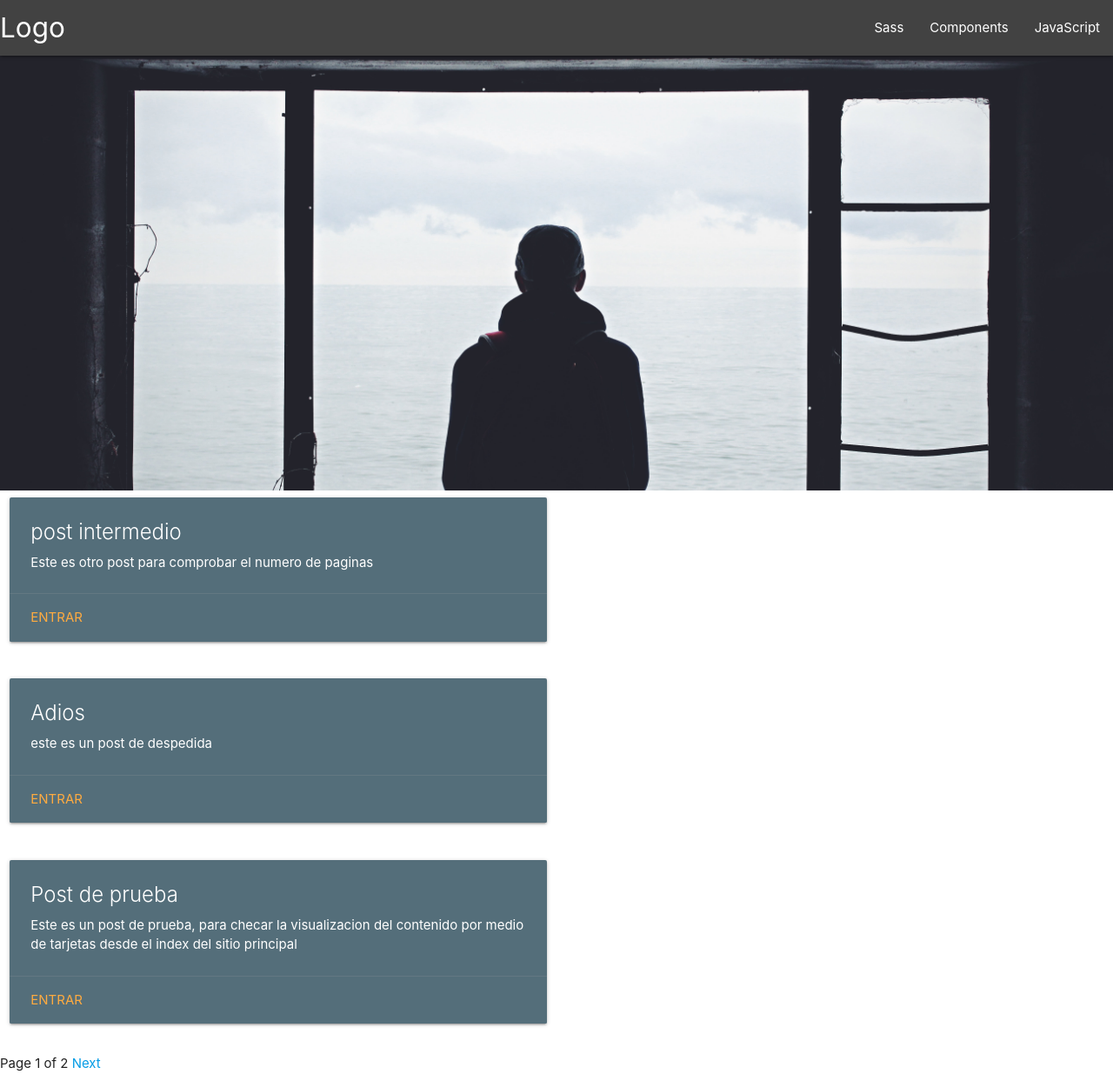
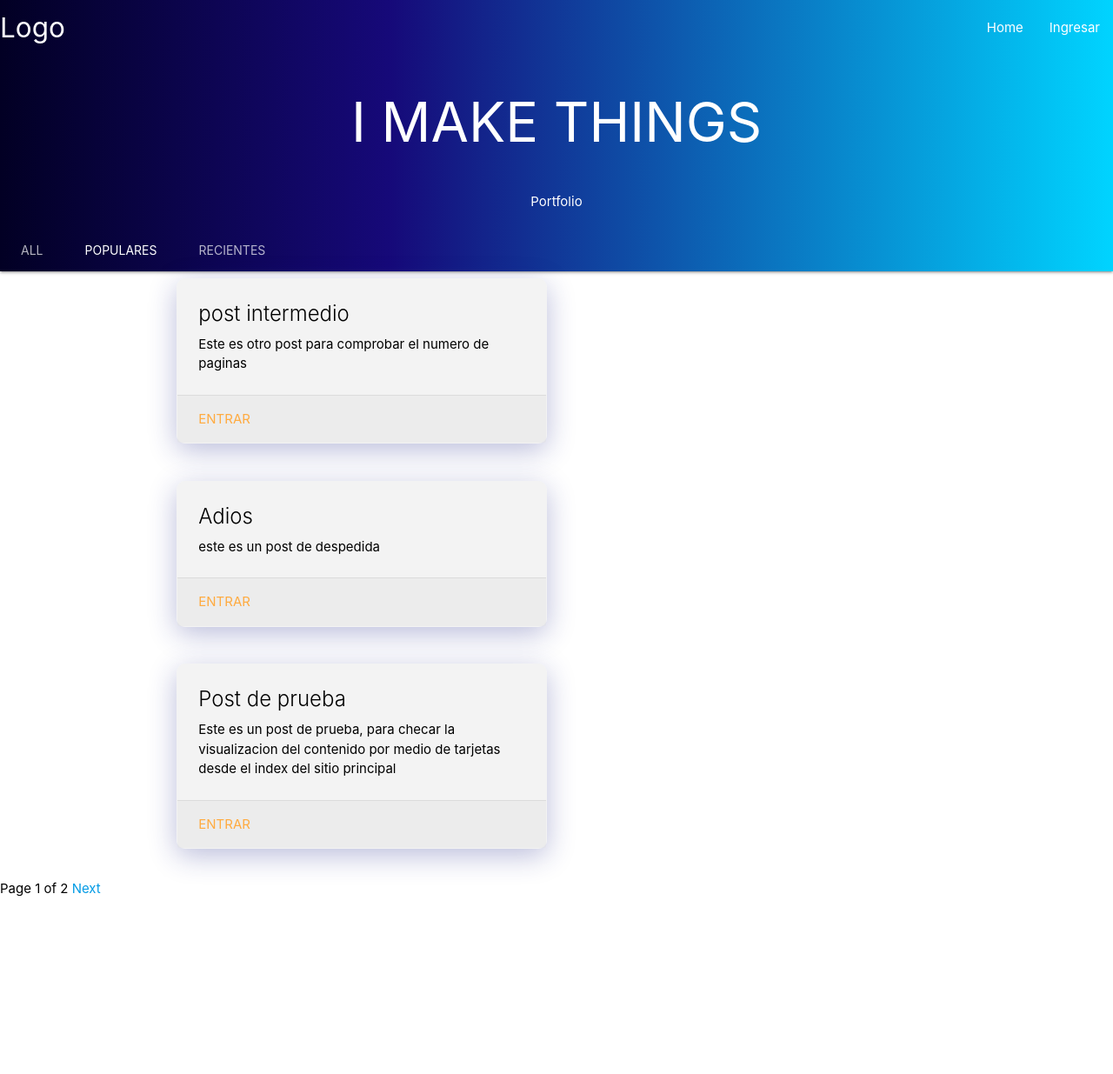
Before and after one commit to nestorjuarezR/blogdjango, a Django app: page /blogapp/ in a window 1280 px wide. Shown: the whole page at 87% size. After the commit the page ends 1031 px from the top, so only its background shows below. Run offline with Django 4.2, Linux system fonts and the light colour scheme; data comes from the database, SQL or seed files in the repository; some libraries are stand-ins or nearby versions.

Commit message:
Se cambia diseño de index

```diff
--- /dev/null
+++ b/blogapp/static/blogapp/css/style.css
@@ -0,0 +1,18 @@
+nav {
+    background: rgb(2, 0, 36);
+    background: linear-gradient(90deg, rgba(2, 0, 36, 1) 0%, rgba(22, 9, 121, 1) 35%, rgba(0, 212, 255, 1) 100%);
+}
+
+#tarjetas {
+background: rgba( 225, 225, 225, 0.4 );
+box-shadow: 0 8px 32px 0 rgba( 31, 38, 135, 0.30 );
+backdrop-filter: blur( 2.5px );
+-webkit-backdrop-filter: blur( 2.5px );
+border-radius: 10px;
+border: 1px solid rgba(0, 0, 0, 0);
+
+}
+
+#tarjetas p,span{
+    color: black;
+}
--- a/blogapp/static/blogapp/js/init.js
+++ b/blogapp/static/blogapp/js/init.js
@@ -1,3 +1,4 @@
+
 (function ($) {
   $(function () {
     $('.slider').slider({
@@ -5,5 +6,6 @@
       height: 500
     });
     $('.parallax').parallax();
+    ('.sidenav').sidenav();
   }); // end of document ready
 })(jQuery); // end of jQuery name space
--- a/blogapp/templates/blogapp/base.html
+++ b/blogapp/templates/blogapp/base.html
@@ -11,6 +11,9 @@
   {% block cssstyle %}
   <!-- Materialize CSS -->
   <link rel="stylesheet" href="https://cdnjs.cloudflare.com/ajax/libs/materialize/1.0.0/css/materialize.min.css">
+  <link href="https://fonts.googleapis.com/icon?family=Material+Icons" rel="stylesheet">
+  <!-- CSS -->
+  <link href="{% static '/blogapp/css/style.css'%} " type="text/css" rel="stylesheet" media="screen,projection" />
   {% endblock cssstyle %}
 </head>
 
@@ -18,7 +21,7 @@
 
   {% block navbar %}
   <!-- Barra de navegacion -->
-  <nav>
+  <!-- <nav>
     <div class="nav-wrapper grey darken-3">
       <a href="#" class="brand-logo">Logo</a>
       <ul id="nav-mobile" class="right hide-on-med-and-down">
@@ -27,18 +30,46 @@
         <li><a href="collapsible.html">JavaScript</a></li>
       </ul>
     </div>
+  </nav> -->
+
+  <nav class="nav-extended">
+    <div class="nav-wrapper">
+      <a href="#" class="brand-logo">Logo</a>
+      <a href="#" data-target="mobile-demo" class="sidenav-trigger"><i class="material-icons">menu</i></a>
+      <ul id="nav-mobile" class="right hide-on-med-and-down">
+        <li><a href="sass.html">Home</a></li>
+        <li><a href="collapsible.html">Ingresar</a></li>
+      </ul>
+    </div>
+    <div class="nav-header center">
+      <h1>I MAKE THINGS</h1>
+      <div class="tagline">Portfolio</div>
+    </div>
+    <div class="nav-content">
+      <ul class="tabs tabs-transparent">
+        <li class="tab"><a href="#">All</a></li>
+        <li class="tab"><a class="active" href="#test2">Populares</a></li>
+        <li class="tab "><a href="#test3">Recientes</a></li>
+      </ul>
+    </div>
   </nav>
+
+  <ul class="sidenav" id="mobile-demo">
+    <li><a href="sass.html">Sass</a></li>
+    <li><a href="badges.html">Components</a></li>
+    <li><a href="collapsible.html">JavaScript</a></li>
+  </ul>
 
   {% endblock navbar %}
 
 
   {% block parallax %}
   <!-- Banner Parallax-->
-  <div class="parallax-container">
+  <!-- <div class="parallax-container">
     <div class="parallax">
       <img src="{% static '/blogapp/img/banner.jpg' %}" class="responsive-img">
     </div>
-  </div>
+  </div> -->
   {% endblock parallax %}
 
 
@@ -46,9 +77,10 @@
   <!-- Post -->
 
   {% for post in posts %}
+  <div class="container">
     <div class="row">
       <div class="col s12 m6">
-      <div class="card blue-grey darken-1">
+        <div class="card" id="tarjetas">
           <div class="card-content white-text">
             <span class="card-title">{{ post.title }}</span>
             <p>{{ post.body|truncatewords:30|linebreaks }}</p>
@@ -60,6 +92,9 @@
         </div>
       </div>
     </div>
+  </div>
+
+
   {% endfor %}
   {% endblock content %}
 
```
Also changed, not shown: blogsite/settings.py (+5 -2 lines), blogapp/static/blogapp/img/chalkboard.jpg (added), blogapp/static/blogapp/img/pattern.svg (added). Lines whose indentation alone changed are shown as unchanged.
